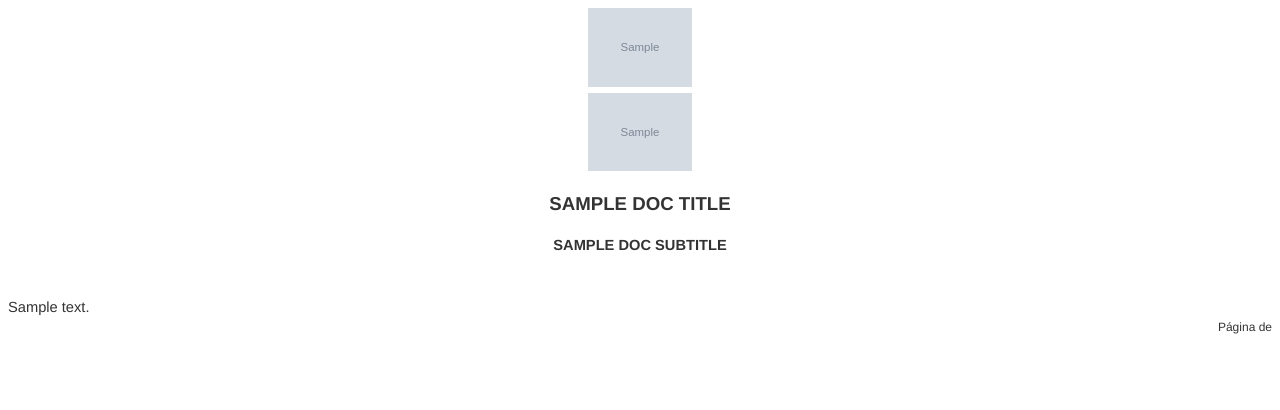
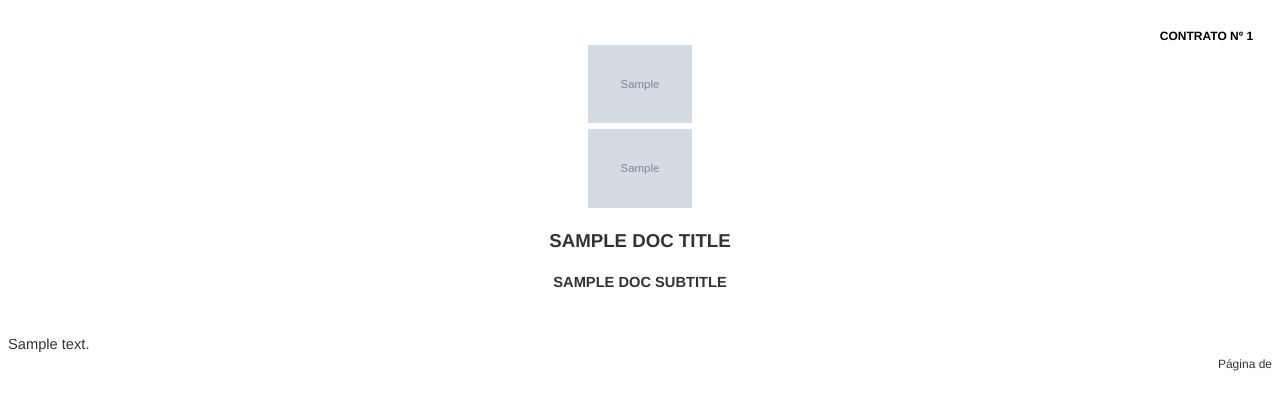
Before and after one commit to rafaelsbk/AllSign, a Django app: template allsign_api/users/templates/users/contrato_dinamico_pdf.html in a window 1280 px wide. Shown: the top 410 px of the page. Run offline with Django 5.2, Linux system fonts and the light colour scheme; the template is opened without the code that fills it: most values are stand-ins (such as "Sample title", 1, 10 or a date in 2020); grey boxes marked "Sample" are stand-in pictures; parts of the project's set-up code (start-up, migrations or seed data) failed here and were passed over.

Commit message:
adição de numero de contrato

```diff
--- a/allsign_api/users/templates/users/contrato_dinamico_pdf.html
+++ b/allsign_api/users/templates/users/contrato_dinamico_pdf.html
@@ -13,6 +13,13 @@
             @frame header_frame {
                 -pdf-frame-content: header_content;
                 left: 0cm; width: 21cm;
+                top: {{ header_margin_percent|default:2.0 }}%;
+                height: 20.79mm;
+            }
+
+            @frame contract_number_frame {
+                -pdf-frame-content: contract_number_content;
+                left: 14cm; width: 6cm;
                 top: {{ header_margin_percent|default:2.0 }}%;
                 height: 20.79mm;
             }
@@ -58,8 +65,16 @@
     </style>
 </head>
 <body>
+    <div id="contract_number_content" style="text-align: right;">
+        {% if contract_number %}
+            <p style="font-size: 9pt; font-weight: bold; color: #000; margin: 0; padding-top: 5mm; padding-right: 5mm;">
+                CONTRATO Nº {{ contract_number }}
+            </p>
+        {% endif %}
+    </div>
+
     <!-- Papel Timbrado Imagens -->
-    <div id="header_content" style="text-align: center;">
+    <div id="header_content">
         {% if header_image_path %}
             <img src="{{ header_image_path }}" style="width: 100%; height: 20.79mm; object-fit: contain;">
         {% endif %}
```
Also changed, not shown: allsign_api/users/templates/users/contrato_pdf.html (+15 -0 lines), allsign_front/src/components/ContractOverlay.tsx (+11 -3 lines).
